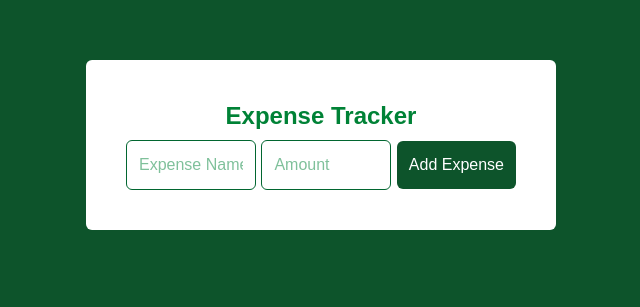
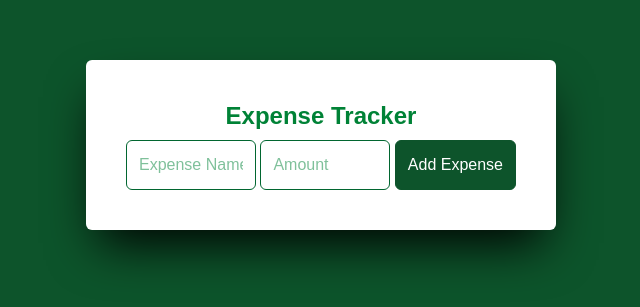
Before and after one commit to MuhammadHuzaifa-Dev/Expense_Tracker, a website: page src/index.html in a window 1280 px wide. Shown: the part 255-562 px from the top of the page, without its empty margins (319-959 px from the left). Drawn offline with Linux system fonts and the light colour scheme.

Commit message:
update UI

```diff
--- a/src/index.html
+++ b/src/index.html
@@ -9,7 +9,7 @@
   <body
     class="bg-green-900 flex justify-center items-center min-h-screen font-[Arial]"
   >
-    <div class="bg-white p-10 rounded-md max-w-screen sm:min-w-[470px]">
+    <div class="bg-white p-10 rounded-md max-w-screen sm:min-w-[470px] shadow-black shadow-2xl">
       <h1 class="text-green-700 text-xl text-center font-extrabold sm:text-2xl">
         Expense Tracker
       </h1>
@@ -31,7 +31,7 @@
         />
         <button
           type="submit"
-          class="p-3 text-white bg-green-900 w-[200px] rounded-md mt-2 sm:w-auto sm:p-3 hover:bg-green-950"
+          class="p-3 text-white bg-green-900 w-[200px] rounded-md mt-2 sm:w-auto sm:p-3 border border-green-900 hover:bg-green-950 hover:border-green-950"
         >
           Add Expense
         </button>
```
Also changed, not shown: src/output.css.
